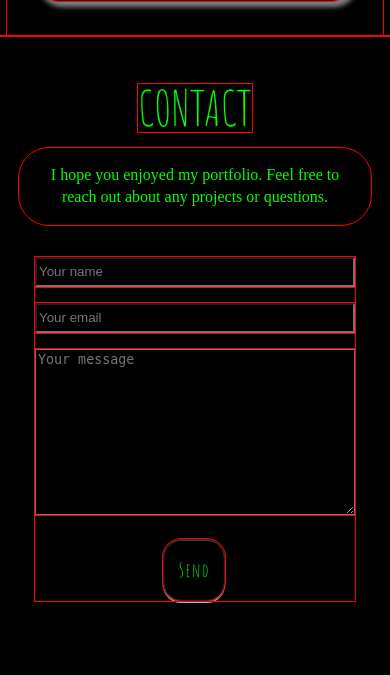
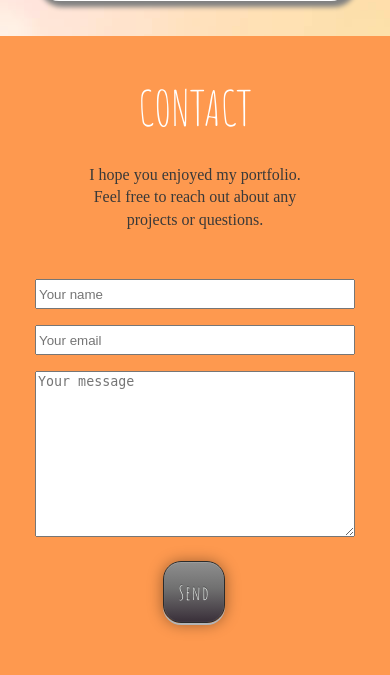
Before and after one commit to innaleikina/inna-portfolio, a PHP site: page / in a window 390 px wide. Shown: the part 4588-5263 px from the top of the page. Run offline with PHP 8.4, Linux system fonts and the light colour scheme; some libraries are stand-ins or nearby versions.

Commit message:
contact width

```diff
--- a/css/style.css
+++ b/css/style.css
@@ -894,6 +894,12 @@ outline:0;
   border-radius:30px;
 }
 
+@media only screen and (max-width:480px){
+  .contact-text{
+    width:15rem;
+  }
+}
+
 
 /*______________________FOOTER_________________*/
 footer {
@@ -975,6 +981,6 @@ width:80%;
   }
 }
 
-*{background: #000 !important;
+/**{background: #000 !important;
 color: #0f0 !important;
-outline: solid #f00 1px !important;}
+outline: solid #f00 1px !important;}*/
--- a/index.html
+++ b/index.html
@@ -34,7 +34,7 @@
 
        <div class="drop-down-backgoround">
 
-         <a href="#" style="text-decoration:none"> <div class="drop-down-item"> Homely </div></a>
+         <a href="#" style="text-decoration:none"> <div class="drop-down-item"> Home </div></a>
          <a href="#about" style="text-decoration:none"> <div class="drop-down-item"> About </div></a>
          <a href="#skills" style="text-decoration:none"> <div class="drop-down-item"> Skills </div></a>
           <a href="#work" style="text-decoration:none"> <div class="drop-down-item"> Work </div></a>
```
